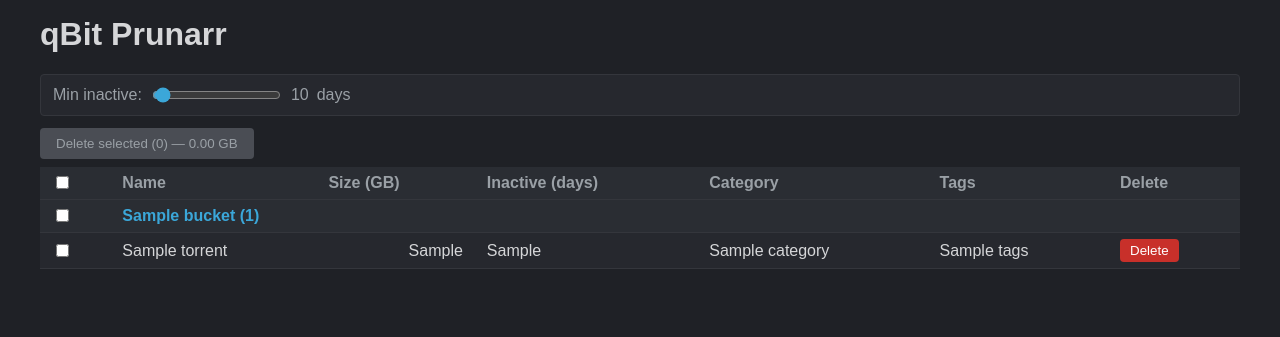
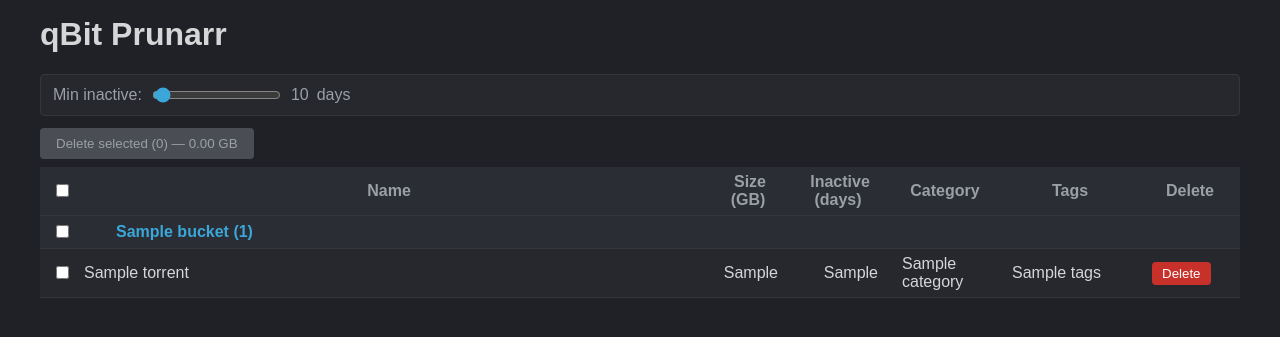
Before and after one commit to MikeTheCanuck/qbit-prunarr, a FastAPI app: template app/templates/index.html in a window 1280 px wide. Shown: the top 337 px of the page. Run offline with FastAPI, Linux system fonts and the light colour scheme; the template is opened without the code that fills it: most values are stand-ins (such as "Sample title", 1, 10 or a date in 2020).

Commit message:
style: column-width, numeric alignment, and bucket-label indent polish (Task 7)

```diff
--- a/app/templates/_row.html
+++ b/app/templates/_row.html
@@ -6,7 +6,7 @@
   </td>
   <td>{{ t.name }}</td>
   <td class="num">{{ t.size_gb }}</td>
-  <td>{{ t.days_inactive }}</td>
+  <td class="num">{{ t.days_inactive }}</td>
   <td>{{ t.category }}</td>
   <td>{{ t.tags }}</td>
   <td>
--- a/app/templates/index.html
+++ b/app/templates/index.html
@@ -33,16 +33,18 @@
     .controls { display: flex; align-items: center; gap: 16px; margin-bottom: 12px; flex-wrap: wrap; padding: 10px 12px; background: var(--panel-bg); border: 1px solid var(--border); border-radius: 4px; }
     .slider-group { display: flex; align-items: center; gap: 8px; color: var(--text-muted); }
     .bulk-bar { margin-bottom: 8px; }
-    .num { text-align: right; }
-    table { border-collapse: collapse; width: 100%; background: var(--panel-bg); }
-    th, td { padding: 6px 12px; text-align: left; border-bottom: 1px solid var(--border); }
-    th { background: var(--header-bg); color: var(--text-muted); font-weight: 600; }
+    td.num { text-align: right; }
+    th.num { text-align: center; }
+    table { border-collapse: collapse; width: 100%; background: var(--panel-bg); table-layout: fixed; }
+    th, td { padding: 6px 12px; text-align: left; border-bottom: 1px solid var(--border); overflow-wrap: break-word; }
+    th { background: var(--header-bg); color: var(--text-muted); font-weight: 600; text-align: center; }
     th.sortable { cursor: pointer; user-select: none; }
     th.sortable::after { content: ''; margin-left: 4px; color: var(--accent); }
     th.sort-asc::after { content: '\2191'; }
     th.sort-desc::after { content: '\2193'; }
     tbody tr:not(.bucket-header):hover { background: var(--row-hover); }
     .bucket-header td { background: var(--header-bg); font-weight: bold; color: var(--accent); }
+    .bucket-header .bucket-label { padding-left: 44px; }
     #bulk-delete-btn { padding: 8px 16px; background: var(--danger); color: white; border: none; border-radius: 4px; cursor: pointer; }
     #bulk-delete-btn:hover:not(:disabled) { background: var(--danger-hover); }
     #bulk-delete-btn:disabled { background: #4a4d54; color: var(--text-muted); cursor: default; }
@@ -85,12 +87,21 @@
   </div>
 
   <table id="torrent-table">
+    <colgroup>
+      <col style="width: 32px">
+      <col>
+      <col style="width: 80px">
+      <col style="width: 100px">
+      <col style="width: 110px">
+      <col style="width: 140px">
+      <col style="width: 100px">
+    </colgroup>
     <thead>
       <tr>
         <th><input type="checkbox" id="select-all"></th>
         <th class="sortable" data-sort="name">Name</th>
-        <th class="sortable" data-sort="size">Size (GB)</th>
-        <th class="sortable" data-sort="inactive">Inactive (days)</th>
+        <th class="sortable num" data-sort="size">Size (GB)</th>
+        <th class="sortable num" data-sort="inactive">Inactive (days)</th>
         <th>Category</th>
         <th>Tags</th>
         <th>Delete</th>
@@ -101,7 +112,7 @@
         {% if bucket.torrents %}
         <tr class="bucket-header">
           <td><input type="checkbox" class="bucket-select" data-bucket="{{ bucket.label }}"></td>
-          <td colspan="6"><strong>{{ bucket.label }}</strong> ({{ bucket.torrents|length }})</td>
+          <td colspan="6" class="bucket-label"><strong>{{ bucket.label }}</strong> ({{ bucket.torrents|length }})</td>
         </tr>
         {% for t in bucket.torrents %}
           {% include "_row.html" %}
--- a/app/test_main.py
+++ b/app/test_main.py
@@ -249,7 +249,7 @@ def test_index_size_column_format():
     with patch("main.QBitClient", return_value=mock_instance):
         client = TestClient(app)
         response = client.get("/")
-    assert '<th class="sortable" data-sort="size">Size (GB)</th>' in response.text
+    assert '<th class="sortable num" data-sort="size">Size (GB)</th>' in response.text
     # TORRENT_OLD is 10_000_000_000 bytes -> 10.0 GB, rendered bare (no "GB" suffix)
     assert ">10.0<" in response.text
     assert "10.0 GB" not in response.text
```
